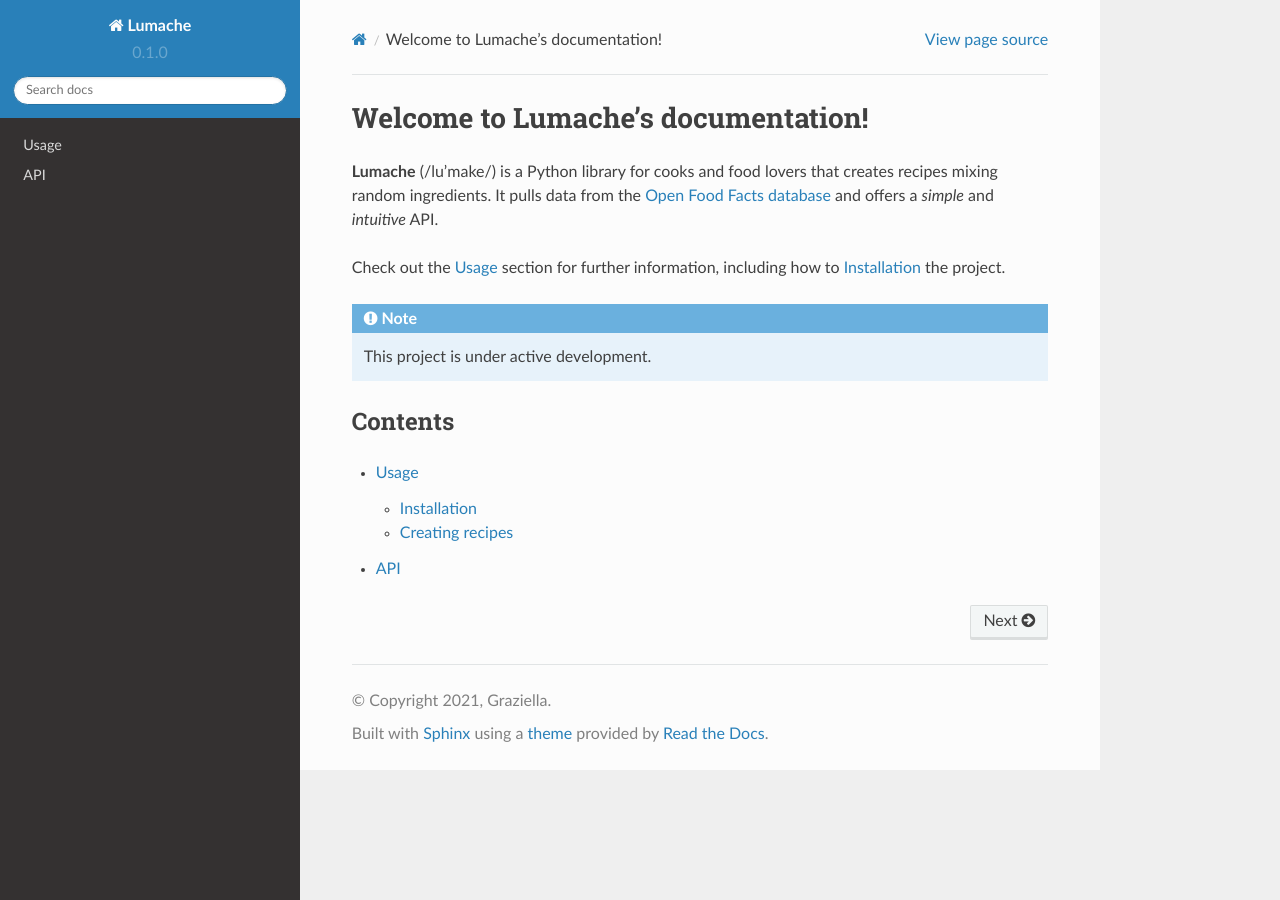
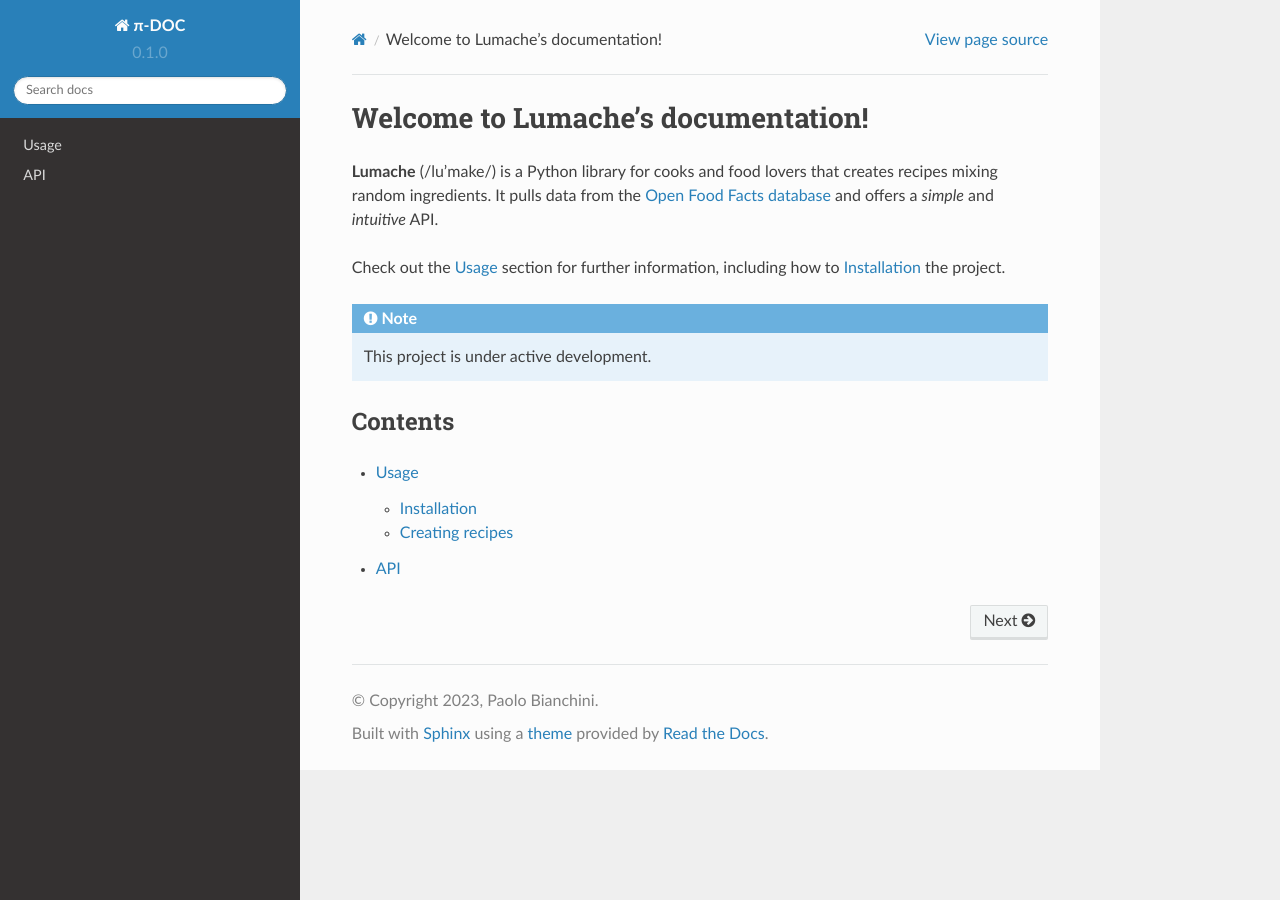
Before and after one commit to paolobianchini87/piDOC, a Sphinx documentation site: the page built from docs/source/index.rst, in a window 1280 px wide. Built offline with Sphinx 7.4.7 and the Read the Docs theme 2.0.0, drawn with Linux system fonts in a browser that asks for light colours.

Commit message:
Update conf.py

```diff
--- a/docs/source/conf.py
+++ b/docs/source/conf.py
@@ -2,9 +2,9 @@
 
 # -- Project information
 
-project = 'Lumache'
-copyright = '2021, Graziella'
-author = 'Graziella'
+project = 'π-DOC'
+copyright = '2023, Paolo Bianchini'
+author = 'Paolo Bianchini'
 
 release = '0.1'
 version = '0.1.0'
```
